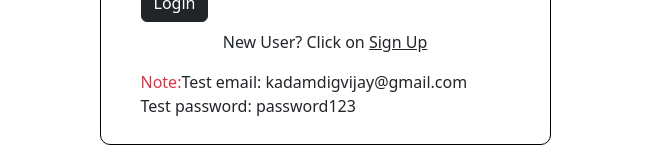
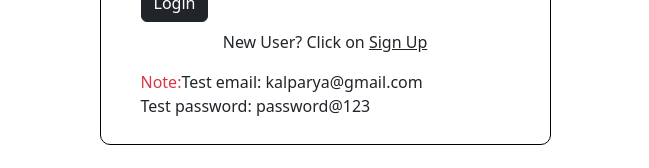
Before and after one commit to Kalparya/car-app, a React (Create React App) app in the folder client/: page / in a window 1280 px wide. Shown: the part 387-555 px from the top of the page, without its empty margins (315-964 px from the left). Built offline with nearby package versions, Linux system fonts and the light colour scheme.

Commit message:
Update Login.jsx

```diff
--- a/client/src/components/Login.jsx
+++ b/client/src/components/Login.jsx
@@ -122,7 +122,7 @@ const Login = () => {
                                     </div>
 
                                     <div>
-                                        <p><span className="text-danger">Note:</span>Test email: kadamdigvijay@gmail.com <br />Test password: password123</p>
+                                        <p><span className="text-danger">Note:</span>Test email: kalparya@gmail.com <br />Test password: password@123</p>
                                     </div>
                                 </div>
                             </div>
```
